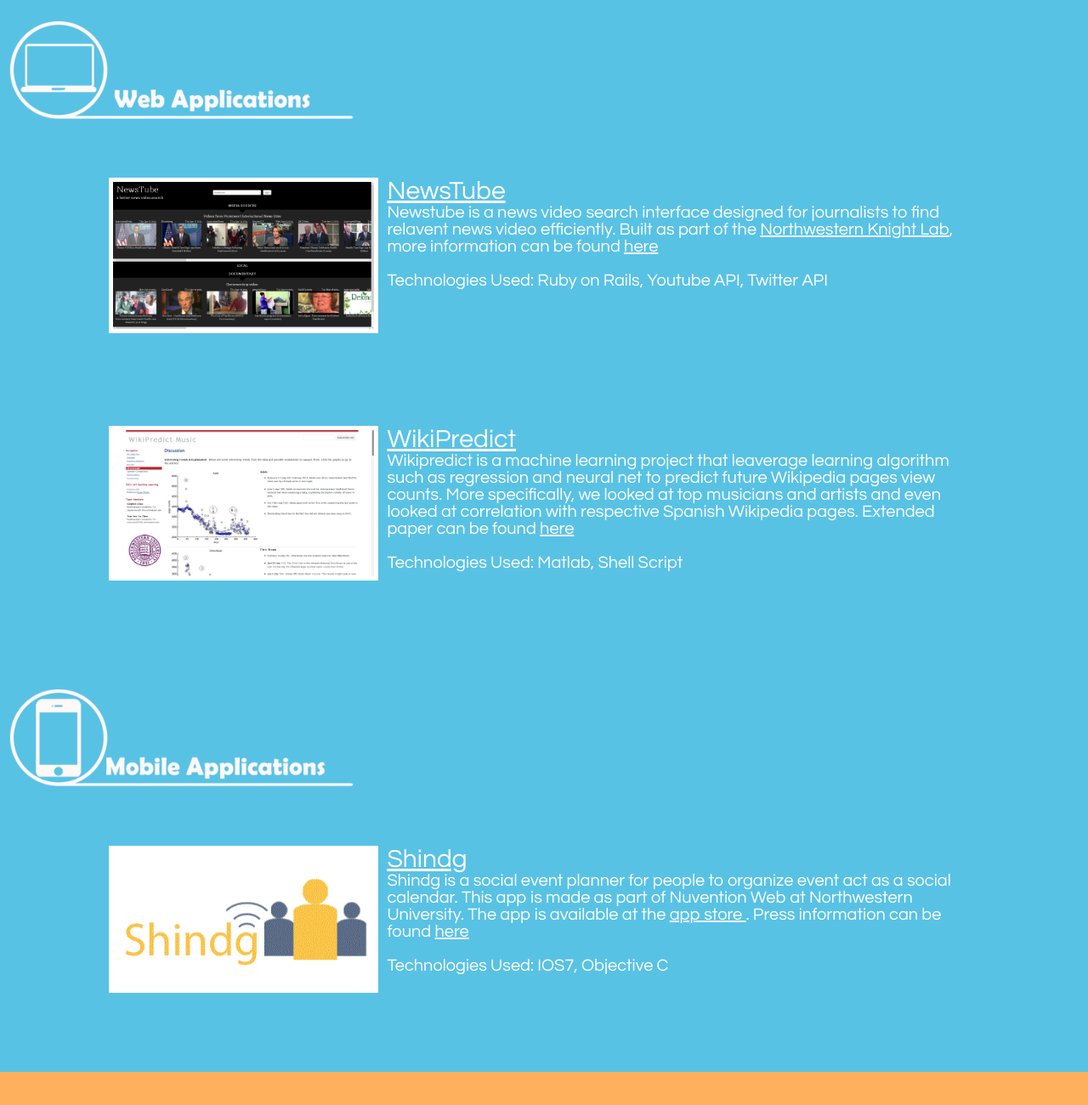
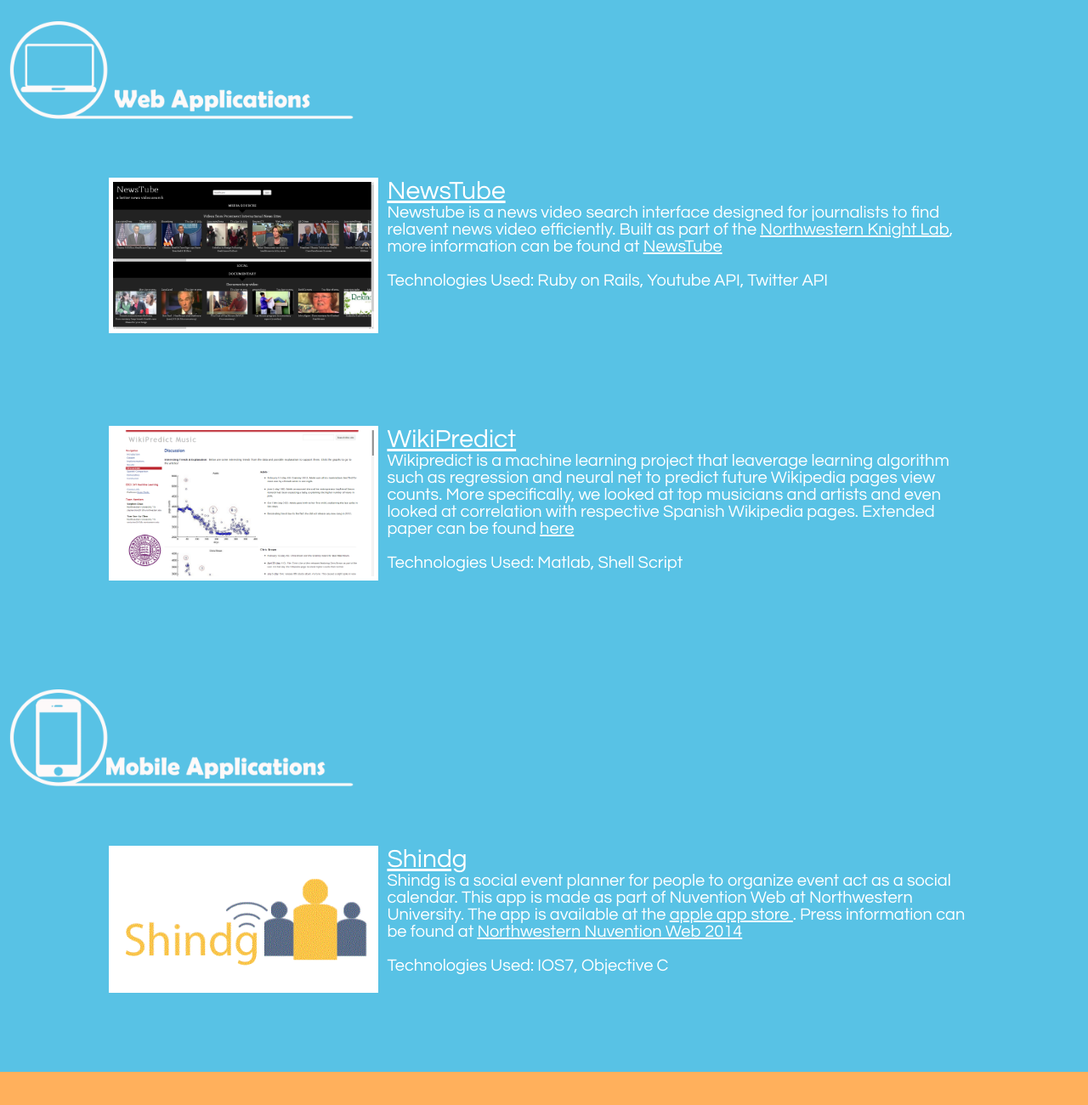
Before and after one commit to senluchen2015/personalWebsite, a website: page index.html in a window 1280 px wide. Shown: the part 1674-2974 px from the top of the page at 85% size. Drawn offline with nearby package versions, Linux system fonts and the light colour scheme.

Commit message:
seo optimize

```diff
--- a/index.html
+++ b/index.html
@@ -46,7 +46,7 @@
 				 <div class="projectDescription">
 					Newstube is a news video search interface designed for journalists to find relavent news video efficiently.
 					Built as part of the <a target="_blank" href="http://projects.knightlab.com/">Northwestern Knight Lab</a>,
-					more information can be found <a target="_blank" href="http://projects.knightlab.com/projects/newstube">here</a><br></br>
+					more information can be found at <a target="_blank" href="http://projects.knightlab.com/projects/newstube">NewsTube</a><br></br>
 					Technologies Used: Ruby on Rails, Youtube API, Twitter API
 				 </div>
 			</div>
@@ -74,8 +74,8 @@
 				 <div class="projectTitle"><a target="_blank" href="https://itunes.apple.com/us/app/shindg/id854008976?mt=8">Shindg</a></div>
 				 <div class="projectDescription">
 					Shindg is a social event planner for people to organize event act as a social calendar. This app is made as part of Nuvention Web at Northwestern University.
-					The app is available at the <a target="_blank" href="https://itunes.apple.com/us/app/shindg/id854008976?mt=8"> app store </a>. Press information can be found
-					<a target="_blank" href="http://fcei.northwestern.edu/blogs/entry/nuvention-web-winter-2014.html">here</a>
+					The app is available at the <a target="_blank" href="https://itunes.apple.com/us/app/shindg/id854008976?mt=8">apple app store </a>. Press information can be found at
+					<a target="_blank" href="http://fcei.northwestern.edu/blogs/entry/nuvention-web-winter-2014.html">Northwestern Nuvention Web 2014</a>
 					<br></br>
 					Technologies Used: IOS7, Objective C
 				 </div>
```
